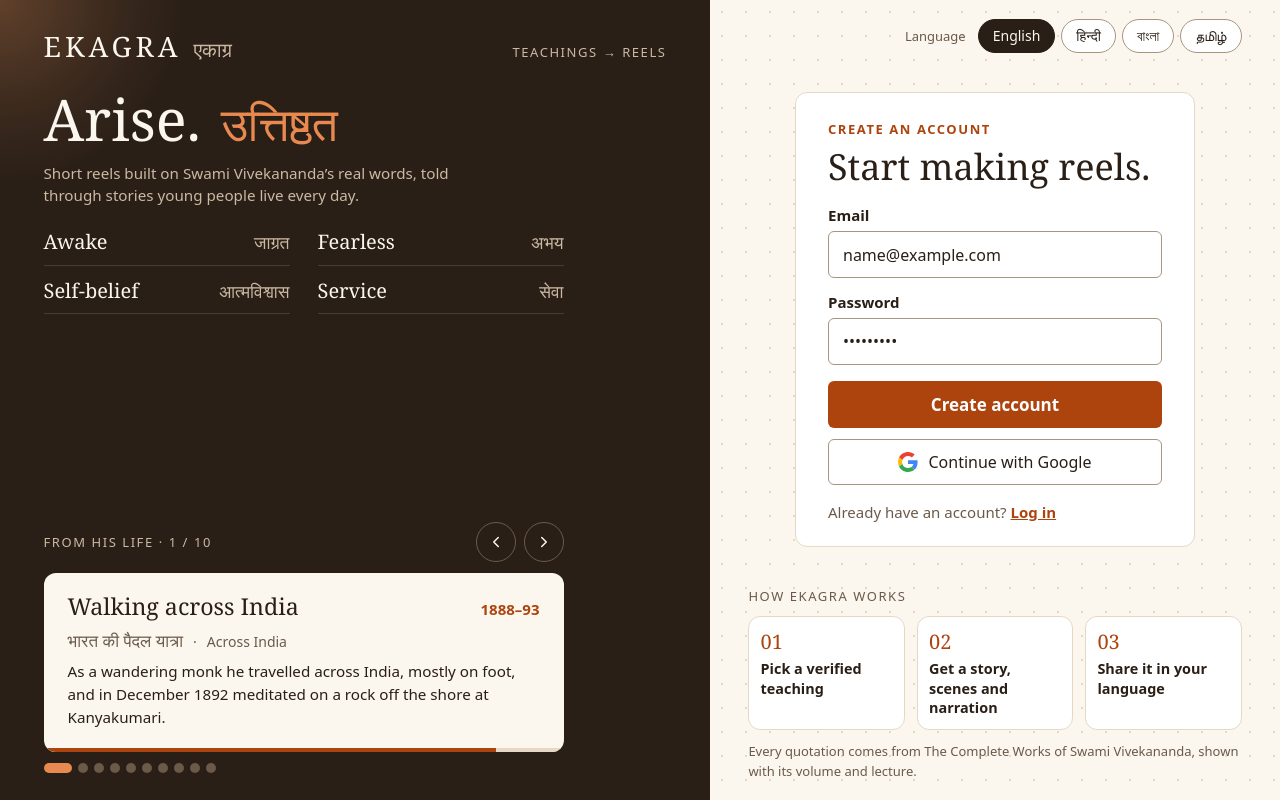
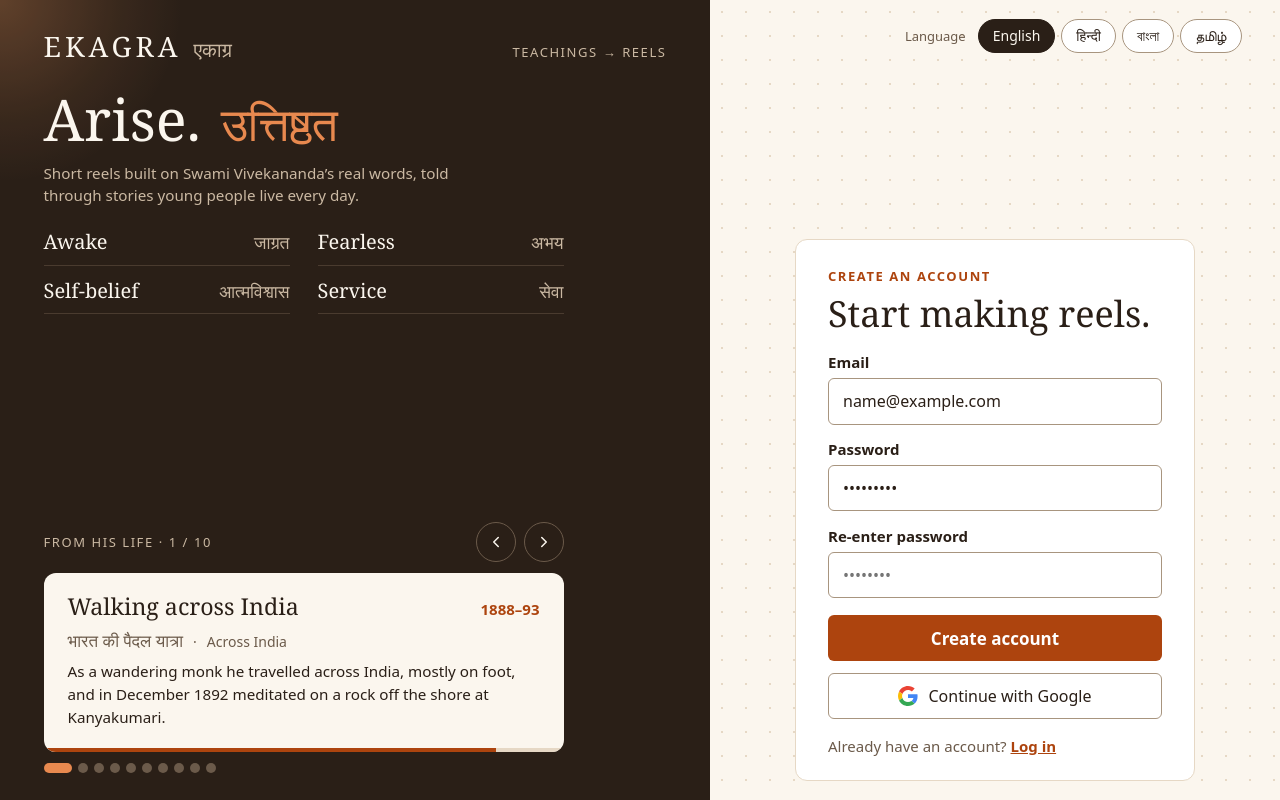
Before and after one commit to sakshammittal77/EKAGRA, a React (Vite) app in the folder frontend/: page / in a window 1280 px wide. Both pictures are taken after typing "name@example.com", "Sample123" into the empty fields and a click on the button "Create an account". Built offline with nearby package versions, Linux system fonts and the light colour scheme; no server answers; a web font is replaced by a local one.

Commit message:
Add re-enter password when creating an account
Sign-up now asks for the password twice, shows a live match/mismatch hint,
and blocks sign-up until both match (and are 6+ characters). Text in all
four languages. Sign-up form still fits on one screen on laptops.

```diff
--- a/frontend/src/data/messages.js
+++ b/frontend/src/data/messages.js
@@ -1,6 +1,10 @@
 // Short status and error messages shown on the login page.
 export const MESSAGES = {
   en: {
+    confirmLabel: 'Re-enter password',
+    confirmMissing: 'Please re-enter your password.',
+    mismatch: 'The passwords do not match.',
+    match: '✓ Passwords match',
     signupEyebrow: 'Create an account',
     signupHeading: 'Start making reels.',
     signupBtn: 'Create account',
@@ -22,6 +26,10 @@
     next: 'Next, we will build the home screen here.',
   },
   hi: {
+    confirmLabel: 'पासवर्ड दोबारा डालें',
+    confirmMissing: 'कृपया पासवर्ड दोबारा डालें।',
+    mismatch: 'दोनों पासवर्ड एक जैसे नहीं हैं।',
+    match: '✓ पासवर्ड मेल खाते हैं',
     signupEyebrow: 'खाता बनाएँ',
     signupHeading: 'रील्स बनाना शुरू करें।',
     signupBtn: 'खाता बनाएँ',
@@ -43,6 +51,10 @@
     next: 'आगे हम यहाँ होम स्क्रीन बनाएँगे।',
   },
   bn: {
+    confirmLabel: 'আবার পাসওয়ার্ড দিন',
+    confirmMissing: 'অনুগ্রহ করে আবার পাসওয়ার্ড দিন।',
+    mismatch: 'দুটি পাসওয়ার্ড মিলছে না।',
+    match: '✓ পাসওয়ার্ড মিলেছে',
     signupEyebrow: 'অ্যাকাউন্ট তৈরি করুন',
     signupHeading: 'রিল বানানো শুরু করুন।',
     signupBtn: 'অ্যাকাউন্ট তৈরি করুন',
@@ -64,6 +76,10 @@
     next: 'এরপর আমরা এখানে হোম স্ক্রিন তৈরি করব।',
   },
   ta: {
+    confirmLabel: 'கடவுச்சொல்லை மீண்டும் உள்ளிடவும்',
+    confirmMissing: 'கடவுச்சொல்லை மீண்டும் உள்ளிடவும்.',
+    mismatch: 'இரண்டு கடவுச்சொற்களும் பொருந்தவில்லை.',
+    match: '✓ கடவுச்சொற்கள் பொருந்துகின்றன',
     signupEyebrow: 'கணக்கை உருவாக்கவும்',
     signupHeading: 'ரீல்கள் உருவாக்கத் தொடங்குங்கள்.',
     signupBtn: 'கணக்கை உருவாக்கு',
--- a/frontend/src/pages/Login.jsx
+++ b/frontend/src/pages/Login.jsx
@@ -35,6 +35,7 @@
   const [mode, setMode] = useState('login'); // 'login' or 'signup'
   const [email, setEmail] = useState('');
   const [password, setPassword] = useState('');
+  const [confirm, setConfirm] = useState('');
   const [busy, setBusy] = useState(false);
   const [notice, setNotice] = useState(null); // { kind: 'error' | 'ok', text }
 
@@ -75,12 +76,18 @@
   function switchMode(next) {
     setMode(next);
     setNotice(null);
+    setConfirm('');
   }
 
   async function handleEmailSubmit(e) {
     e.preventDefault();
     if (!isFirebaseConfigured) return setNotice({ kind: 'error', text: m.setup });
     if (!email.trim() || !password) return setNotice({ kind: 'error', text: m.missing });
+    if (mode === 'signup') {
+      if (password.length < 6) return setNotice({ kind: 'error', text: m.weak });
+      if (!confirm) return setNotice({ kind: 'error', text: m.confirmMissing });
+      if (password !== confirm) return setNotice({ kind: 'error', text: m.mismatch });
+    }
     setBusy(true);
     setNotice(null);
     try {
@@ -217,7 +224,7 @@
       </section>
 
       {/* ---------- Right side ---------- */}
-      <main className="side">
+      <main className={`side${isSignup ? ' signup' : ''}`}>
         <div className="lang-bar">
           <span className="lang-label">{t.language}</span>
           {LANGUAGES.map((code) => (
@@ -259,6 +266,20 @@
                 autoComplete={isSignup ? 'new-password' : 'current-password'}
                 placeholder="••••••••" value={password} onChange={(e) => setPassword(e.target.value)} />
             </div>
+            {isSignup && (
+              <div className="field">
+                <label htmlFor="confirm">{m.confirmLabel}</label>
+                <input id="confirm" className="input" type="password" autoComplete="new-password"
+                  placeholder="••••••••" value={confirm} onChange={(e) => setConfirm(e.target.value)}
+                  aria-invalid={confirm.length > 0 && confirm !== password}
+                  aria-describedby="confirm-hint" />
+                {confirm.length > 0 && (
+                  <span id="confirm-hint" className={`field-hint ${confirm === password ? 'ok' : 'bad'}`}>
+                    {confirm === password ? m.match : m.mismatch}
+                  </span>
+                )}
+              </div>
+            )}
           </div>
 
           {notice && <p className={`notice ${notice.kind}`} role="alert">{notice.text}</p>}
--- a/frontend/src/styles.css
+++ b/frontend/src/styles.css
@@ -222,6 +222,10 @@
   .step-num { font-size: clamp(17px, 2.5vh, 22px); }
   .step-text { font-size: clamp(13px, 1.8vh, 15px); line-height: 1.35; }
 }
+/* While creating an account, the form is taller: hide the info strip on short screens */
+@media (min-width: 900px) and (max-height: 860px) {
+  .side.signup .how { display: none; }
+}
 /* Very short screens: drop the extra "How EKAGRA works" strip so the form stays in view */
 @media (min-width: 900px) and (max-height: 640px) {
   .how { display: none; }
@@ -240,3 +244,8 @@
 @media (prefers-reduced-motion: reduce) {
   *, *::before, *::after { animation-duration: 0.01ms !important; transition: none !important; }
 }
+
+.field-hint { font-size: 13px; font-weight: 600; }
+.field-hint.ok { color: var(--verified); }
+.field-hint.bad { color: var(--danger); }
+.input[aria-invalid='true'] { border-color: var(--danger); }
```
